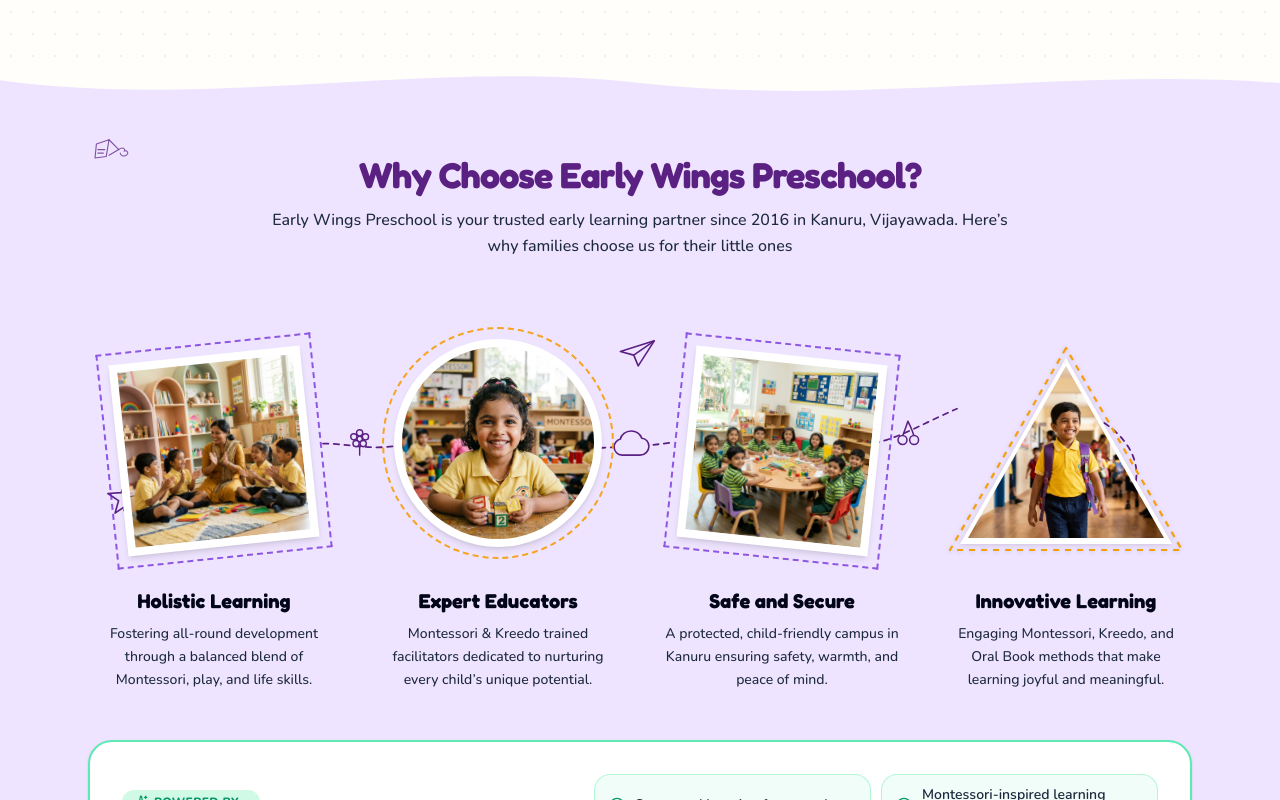
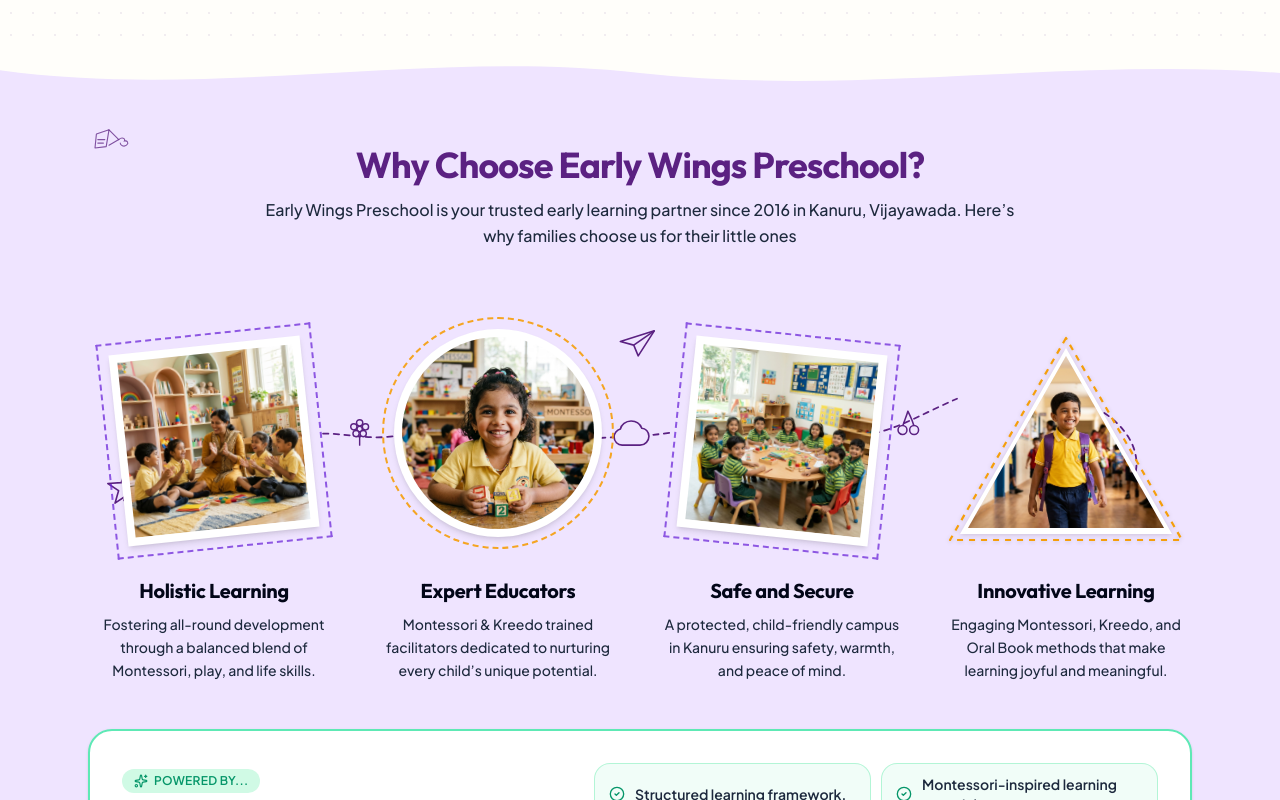
Before and after one commit to MedamoniSharan/Early-bird---pre-school-website, a React (Vite) app: page / in a window 1280 px wide. Shown: the part 4340-5140 px from the top of the page. Built offline with nearby package versions, Linux system fonts and the light colour scheme.

Commit message:
style: replace overly bold Fredoka & Nunito fonts with clean, elegant Outfit & Plus Jakarta Sans

```diff
--- a/index.html
+++ b/index.html
@@ -19,7 +19,7 @@
     <link rel="preconnect" href="https://fonts.googleapis.com" />
     <link rel="preconnect" href="https://fonts.gstatic.com" crossorigin />
     <link
-      href="https://fonts.googleapis.com/css2?family=Fredoka:wght@500;600;700&family=Nunito:wght@400;500;600;700;800&display=swap"
+      href="https://fonts.googleapis.com/css2?family=Outfit:wght@400;500;600;700&family=Plus+Jakarta+Sans:ital,wght@0,400;0,500;0,600;0,700;1,400;1,500&display=swap"
       rel="stylesheet"
     />
   </head>
--- a/src/components/AboutUsPage.tsx
+++ b/src/components/AboutUsPage.tsx
@@ -57,21 +57,21 @@ export function AboutUsPage({ onNavigate }: AboutUsPageProps) {
 
           <div className="lg:col-span-5 bg-[#FFF5D6] border-2 border-amber-200 rounded-3xl p-6 sm:p-8 space-y-4">
             <div className="flex items-center justify-between gap-2 flex-wrap">
-              <span className="px-2.5 py-1 rounded-full bg-[#B45309] text-white text-[11px] font-extrabold uppercase tracking-wide">
+              <span className="px-2.5 py-1 rounded-full bg-[#B45309] text-white text-[11px] font-semibold uppercase tracking-wide">
                 Vision · Bible Verse
               </span>
-              <span className="text-xs font-bold text-[#4C227C]">
+              <span className="text-xs font-semibold text-[#4C227C]">
                 {SCHOOL_IDENTITY.visionSource}
               </span>
             </div>
-            <blockquote className="font-display text-xl sm:text-2xl font-bold text-slate-950 leading-snug">
+            <blockquote className="font-display text-xl sm:text-2xl font-semibold text-slate-950 leading-snug">
               “{SCHOOL_IDENTITY.visionQuote}”
             </blockquote>
-            <p className="text-xs sm:text-sm font-bold text-[#4C227C]">
+            <p className="text-xs sm:text-sm font-medium text-[#4C227C]">
               — {SCHOOL_IDENTITY.visionSource} · Our Guiding Vision
             </p>
             <div className="pt-3 border-t border-amber-300/80">
-              <p className="text-xs font-bold text-[#B45309] uppercase tracking-wide mb-1">
+              <p className="text-xs font-semibold text-[#B45309] uppercase tracking-wide mb-1">
                 Core Belief
               </p>
               <p className="text-sm sm:text-base font-bold text-slate-900">
--- a/src/components/AwardsCarousel.tsx
+++ b/src/components/AwardsCarousel.tsx
@@ -153,7 +153,7 @@ export function AwardsCarousel({ onNavigate }: AwardsCarouselProps) {
                 </div>
 
                 {award.year && (
-                  <p className="text-xs font-extrabold text-[#B45309] tabular-nums mb-1">
+                  <p className="text-xs font-semibold text-[#B45309] tabular-nums mb-1">
                     {award.year}
                   </p>
                 )}
--- a/src/components/CertificatesShowcase.tsx
+++ b/src/components/CertificatesShowcase.tsx
@@ -90,7 +90,7 @@ export function CertificatesShowcase({ compact = false, onViewGallery }: Certifi
               </div>
 
               {cert.year && (
-                <p className="text-xs font-extrabold text-[#B45309] tabular-nums mb-1">
+                <p className="text-xs font-semibold text-[#B45309] tabular-nums mb-1">
                   {cert.year}
                 </p>
               )}
--- a/src/components/GallerySection.tsx
+++ b/src/components/GallerySection.tsx
@@ -153,7 +153,7 @@ export function GallerySection({ onNavigate }: GallerySectionProps) {
 
                   <div className="px-1">
                     {cert.year && (
-                      <p className="text-xs font-extrabold text-[#B45309] tabular-nums mb-1">
+                      <p className="text-xs font-semibold text-[#B45309] tabular-nums mb-1">
                         {cert.year}
                       </p>
                     )}
--- a/src/components/ProgramsSection.tsx
+++ b/src/components/ProgramsSection.tsx
@@ -107,7 +107,7 @@ export function ProgramsSection({
                     <div className="p-5">
                       <p
                         style={{ color: program.accentHex }}
-                        className="text-xs font-extrabold tabular-nums mb-1"
+                        className="text-xs font-semibold tabular-nums mb-1"
                       >
                         {program.ageRange}
                       </p>
@@ -224,7 +224,7 @@ export function ProgramsSection({
                       fallbackTitle="LKG Exploration"
                       className="w-full h-full object-cover"
                     />
-                    <div className="absolute top-3 left-3 bg-[#059669] text-white text-xs font-extrabold px-3 py-1 rounded-full shadow">
+                    <div className="absolute top-3 left-3 bg-[#059669] text-white text-xs font-semibold px-3 py-1 rounded-full shadow">
                       LKG · Ages 4–5 Years
                     </div>
                   </div>
@@ -271,7 +271,7 @@ export function ProgramsSection({
                       fallbackTitle="UKG Classroom"
                       className="w-full h-full object-cover"
                     />
-                    <div className="absolute top-3 left-3 bg-[#E11D48] text-white text-xs font-extrabold px-3 py-1 rounded-full shadow">
+                    <div className="absolute top-3 left-3 bg-[#E11D48] text-white text-xs font-semibold px-3 py-1 rounded-full shadow">
                       UKG · Ages 5–6 Years
                     </div>
                   </div>
--- a/src/components/WhyChooseSection.tsx
+++ b/src/components/WhyChooseSection.tsx
@@ -265,7 +265,7 @@ export function WhyChooseSection() {
         <div className="mt-12 bg-white border-2 border-emerald-300 rounded-3xl p-6 sm:p-8 shadow-sm">
           <div className="flex flex-col lg:flex-row lg:items-center justify-between gap-6">
             <div className="space-y-2 lg:max-w-md">
-              <span className="inline-flex items-center gap-1.5 px-3 py-1 rounded-full bg-emerald-100 text-[#059669] text-xs font-extrabold uppercase tracking-wide">
+              <span className="inline-flex items-center gap-1.5 px-3 py-1 rounded-full bg-emerald-100 text-[#059669] text-xs font-semibold uppercase tracking-wide">
                 <Sparkles className="w-3.5 h-3.5" />
                 <span>{KREEDO_POWERED.badge}</span>
               </span>
--- a/src/index.css
+++ b/src/index.css
@@ -1,8 +1,8 @@
 @import "tailwindcss";
 
 @theme {
-  --font-display: "Fredoka", ui-rounded, ui-sans-serif, system-ui, sans-serif;
-  --font-sans: "Nunito", ui-sans-serif, system-ui, sans-serif;
+  --font-display: "Outfit", -apple-system, BlinkMacSystemFont, "Segoe UI", Roboto, sans-serif;
+  --font-sans: "Plus Jakarta Sans", -apple-system, BlinkMacSystemFont, "Segoe UI", Roboto, sans-serif;
 }
 
 @layer base {
@@ -11,14 +11,17 @@
     scroll-padding-top: 5rem;
     overflow-x: clip;
     -webkit-text-size-adjust: 100%;
+    font-weight: 400;
   }
 
   body {
     overflow-x: clip;
+    font-weight: 400;
   }
 
   h1, h2, h3, .font-display {
     font-family: var(--font-display);
+    letter-spacing: -0.015em;
   }
 }
 
```
